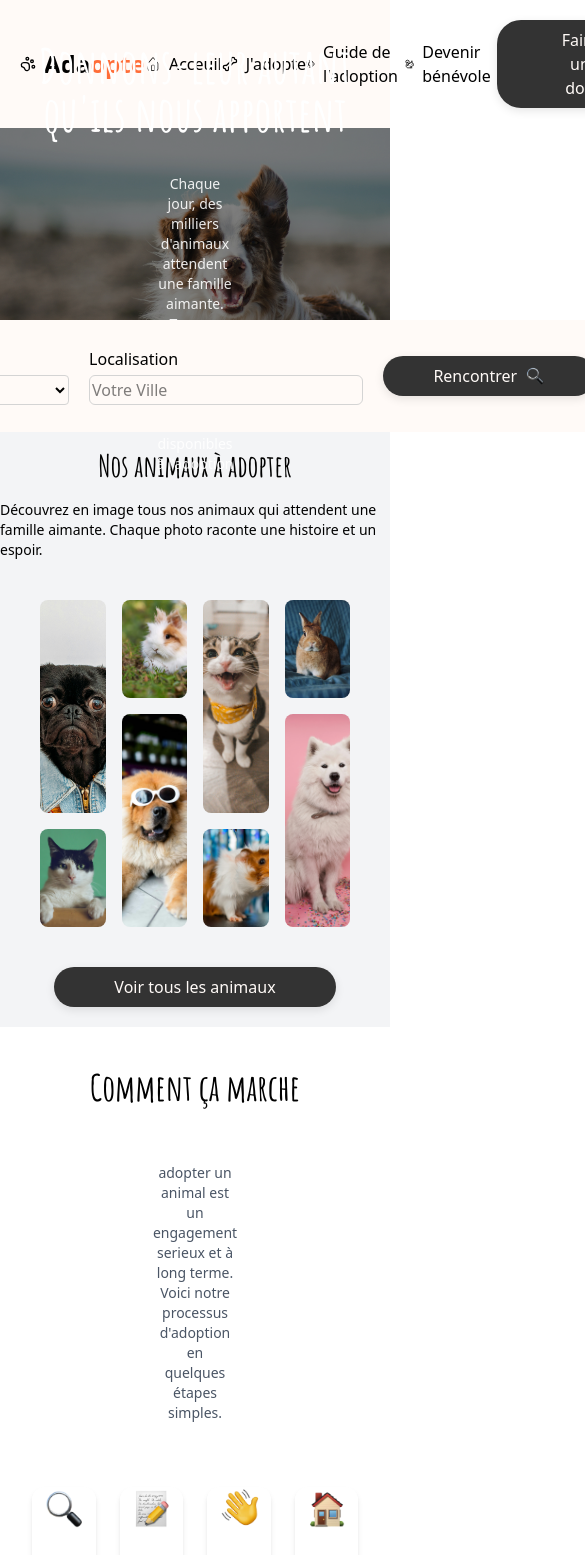
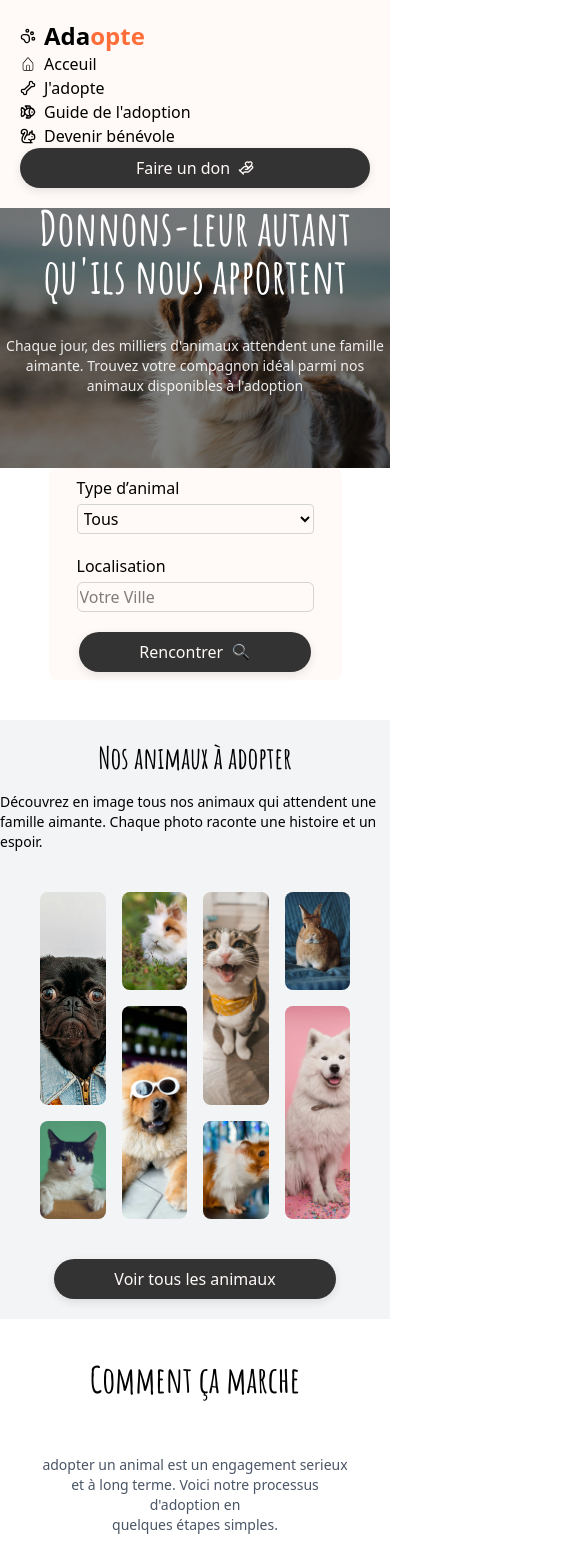
Before and after one commit to gaultierpatrice/adaopte, a React (Vite) app: page / in a window 390 px wide. Shown: the top 1555 px of the page, 585 px wide, since content can reach past the window. Built offline with nearby package versions, Linux system fonts and the light colour scheme.

Commit message:
fix: responsivness

```diff
--- a/src/components/AnimalFilter.tsx
+++ b/src/components/AnimalFilter.tsx
@@ -22,23 +22,19 @@ export default function AnimalFilter({
     setSearch("");
     setSelectedType("");
   }
-
   const navigate = useNavigate();
-
   const handleSearch = () => {
     const params = new URLSearchParams();
-
     if (search) params.set("city", search);
     if (selectedType) params.set("type", selectedType);
-
     navigate(`/listing?${params.toString()}`);
   };
   // Extract unique animal types
   const animalTypes = Array.from(new Set(animals.map((animal) => animal.type)));
 
   return (
-    <div className="flex flex-col justify-around min-h-28 w-[800px]">
-      <div className="flex flex-row items-center justify-between gap-5">
+    <div className="flex flex-col justify-around min-h-28 size-<2/3>">
+      <div className="flex flex-col md:flex-row items-center justify-between gap-5 p-2">
         <TypeFilter
           options={animalTypes}
           value={selectedType}
--- a/src/components/Button.tsx
+++ b/src/components/Button.tsx
@@ -1,5 +1,3 @@
-// import type { ButtonProps } from "../types/types";
-
 interface ButtonProps extends React.ButtonHTMLAttributes<HTMLButtonElement> {
   variant?: ButtonVariant;
   size?: ButtonSize;
--- a/src/components/ImageWithText.tsx
+++ b/src/components/ImageWithText.tsx
@@ -12,18 +12,18 @@ export default function ImageWithText({
   subtitle,
 }: ImageWithTextProps) {
   return (
-    <div className="relative w-full">
+    <div className="block md:relative w-full">
       <img
         src={src}
         alt={alt}
         className="w-full max-h-80 object-cover brightness-50"
       />
 
-      <div className="absolute inset-0 flex flex-col justify-center items-center text-center">
+      <div className="absolute inset-0 flex flex-col max-h-[600px] justify-center items-center text-center">
         <h1 className="text-white font-[var(--font-family-heading)] font-bold text-5xl">
           {title}
         </h1>
-        <p className="mt-5 text-white/90 px-60 text-sm">{subtitle}</p>
+        <p className="mt-5 text-white/90 md:px-60 text-sm">{subtitle}</p>
       </div>
     </div>
   );
--- a/src/components/NavBar.tsx
+++ b/src/components/NavBar.tsx
@@ -11,7 +11,7 @@ import {
 
 function NavBar() {
   return (
-    <header className="flex flex-row justify-between p-5 bg-(--primary-color)">
+    <header className="flex flex-col md:flex-row justify-between p-5 bg-(--primary-color)">
       <h2 className="flex items-center font-bold gap-2">
         <span>
           <LuPawPrint />
--- a/src/pages/LandingPage.tsx
+++ b/src/pages/LandingPage.tsx
@@ -35,7 +35,7 @@ function LandingPage({
           title="Donnons-leur autant qu'ils nous apportent"
           subtitle="Chaque jour, des milliers d'animaux attendent une famille aimante. Trouvez votre compagnon idéal parmi nos animaux disponibles à l'adoption"
         />
-        <div className="flex flex-row absolute bg-(--primary-color) px-5 top-80 rounded-lg">
+        <div className="flex flex-row md:absolute bg-(--primary-color) px-5 top-80 rounded-lg">
           <AnimalFilter
             search={search}
             setSearch={setSearch}
@@ -65,7 +65,10 @@ function LandingPage({
 
                 return (
                   <div key={animal.name} className={`${rowSpanClass} h-full`}>
-                    <AnimalImage src={animal.imageUrl} alt={animal.name} />
+                    <AnimalImage
+                      src={animal.imageUrl}
+                      alt={(animal.name, animal.breed)}
+                    />
                   </div>
                 );
               })}
@@ -79,13 +82,13 @@ function LandingPage({
           <h1 className="flex flex-col justify-center  p-10 text-4xl font-bold">
             Comment ça marche
           </h1>
-          <p className="text-sm flex px-50 text-gray-600 justify-center text-center pb-8">
+          <p className="text-sm flex px-10 md:px-50 text-gray-600 justify-center text-center pb-8">
             adopter un animal est un engagement serieux et à long terme. Voici
             notre processus d'adoption en
             <br /> quelques étapes simples.
           </p>
 
-          <div className="grid grid-cols-4 gap-6 p-8">
+          <div className="grid grid-cols-2 md:grid-cols-4 gap-6 p-8">
             {information.map((information, index) => (
               <Card
                 key={index}
@@ -103,7 +106,7 @@ function LandingPage({
               ouvriez votre foyer ou votre coeur, vous pouvez offrir une seconde
               chance à un animal abandonné.
             </p>
-            <div className="flex flex-row justify-center gap-5 px-20">
+            <div className="flex flex-col md:flex-row justify-center gap-2 p-5 md:p-20 ">
               <NavLink to="/listing">
                 <Button className="hover:cursor-pointer">
                   Adopter un animal
```
